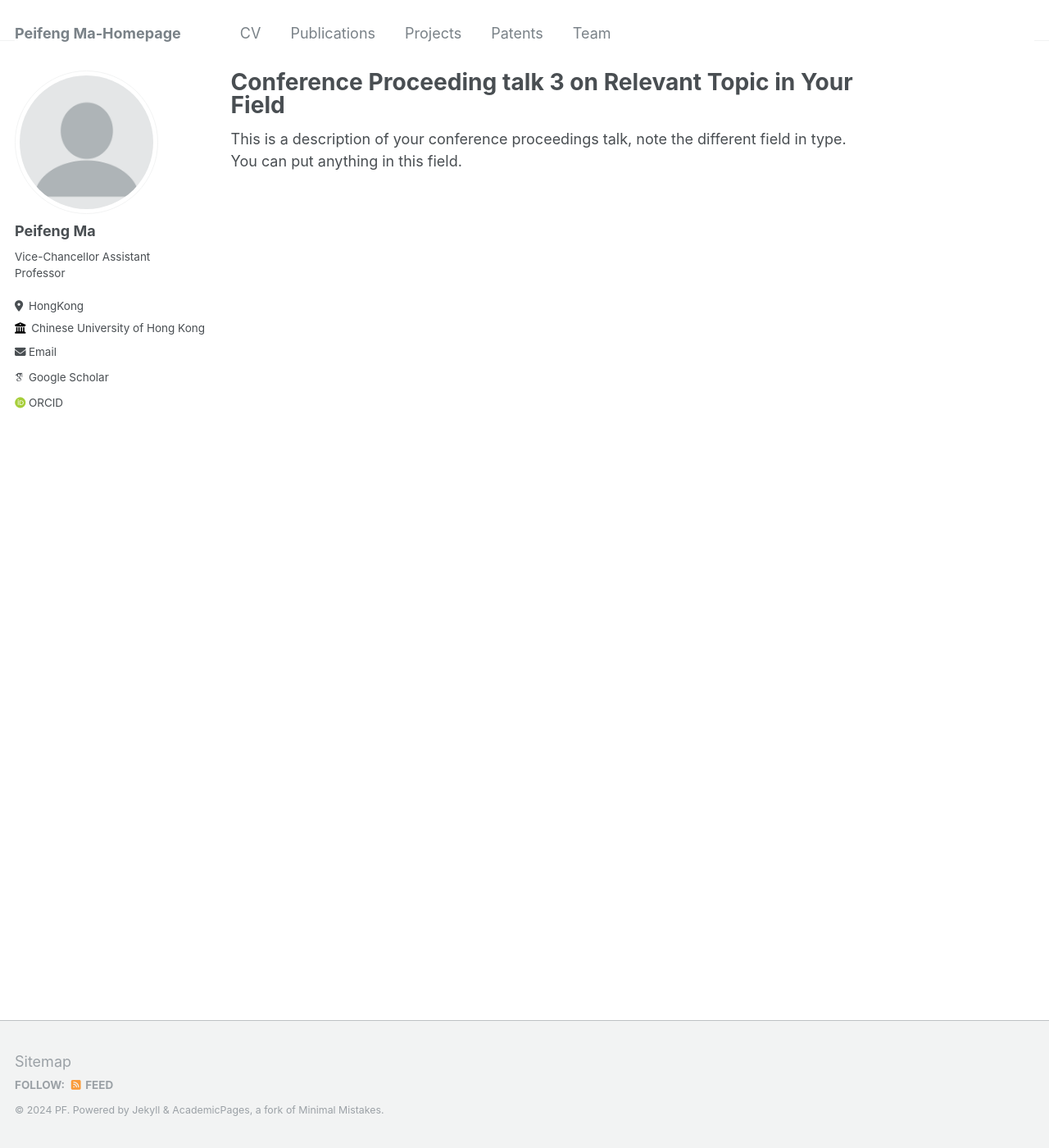
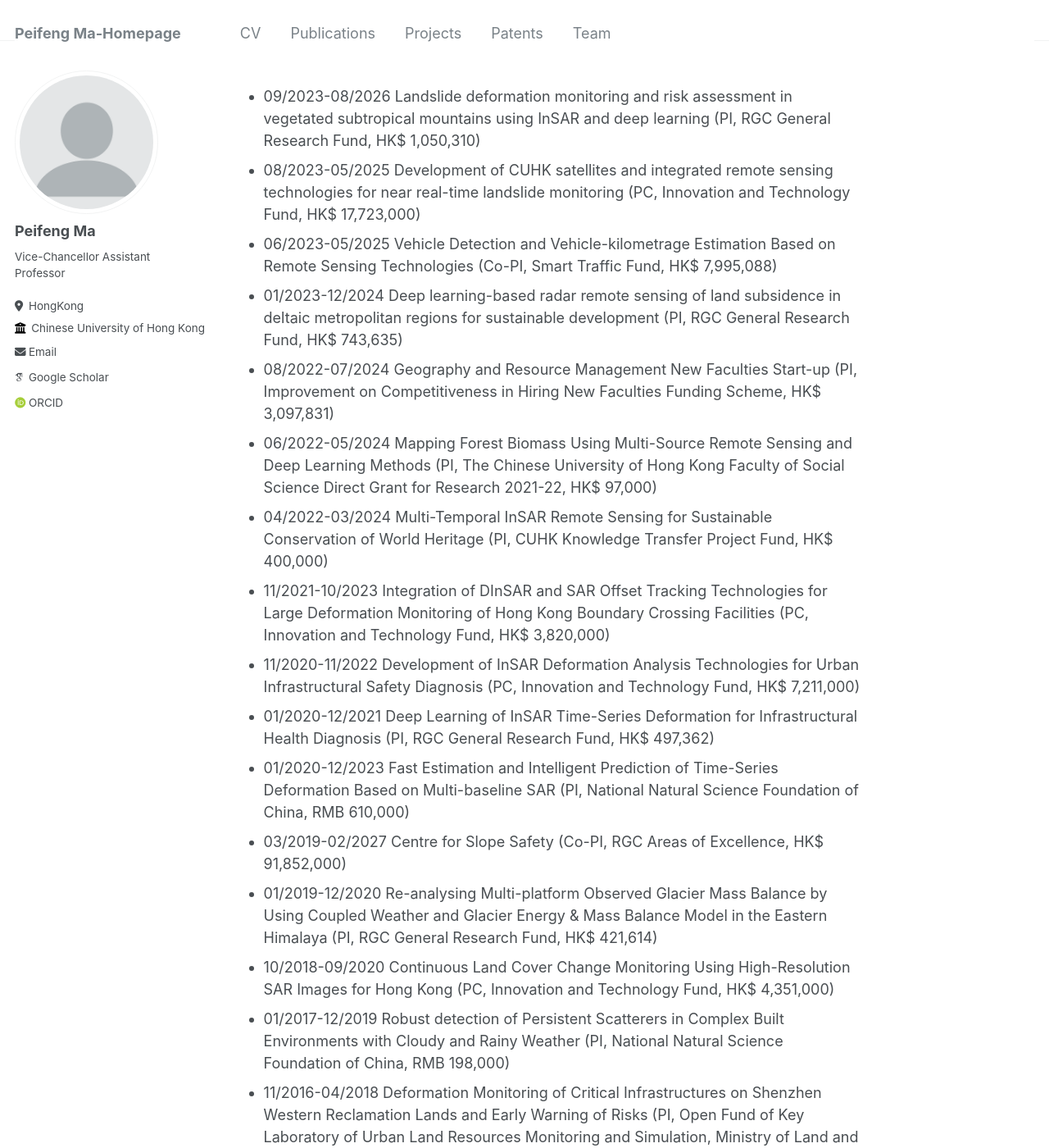
Before and after one commit to pfMA03/peifengMa, a Jekyll site: the page built from talks/2014-03-01-talk-3.md, in a window 1280 px wide and 1400 px high. Shown: the whole window at 82% size. Built offline with Jekyll 4.4.1, drawn with Linux system fonts in a browser that asks for light colours; some web fonts are replaced; some of the changed text lies outside the part shown.

Commit message:
Update 2014-03-01-talk-3.md

```diff
--- a/talks/2014-03-01-talk-3.md
+++ b/talks/2014-03-01-talk-3.md
@@ -1,7 +1,63 @@
 ---
-title: "Conference Proceeding talk 3 on Relevant Topic in Your Field"
+# title: "Conference"
 collection: talks
 permalink: /talks/2014-03-01-talk-3
 ---
 
-This is a description of your conference proceedings talk, note the different field in type. You can put anything in this field.
+* 09/2023-08/2026 Landslide deformation monitoring and risk assessment in vegetated
+subtropical mountains using InSAR and deep learning
+(PI, RGC General Research Fund, HK$ 1,050,310)
+* 08/2023-05/2025 Development of CUHK satellites and integrated remote sensing technologies
+for near real-time landslide monitoring
+(PC, Innovation and Technology Fund, HK$ 17,723,000)
+* 06/2023-05/2025 Vehicle Detection and Vehicle-kilometrage Estimation Based on Remote
+Sensing Technologies
+(Co-PI, Smart Traffic Fund, HK$ 7,995,088)
+* 01/2023-12/2024 Deep learning-based radar remote sensing of land subsidence in deltaic
+metropolitan regions for sustainable development
+(PI, RGC General Research Fund, HK$ 743,635)
+* 08/2022-07/2024 Geography and Resource Management New Faculties Start-up
+(PI, Improvement on Competitiveness in Hiring New Faculties Funding
+Scheme, HK$ 3,097,831)
+* 06/2022-05/2024 Mapping Forest Biomass Using Multi-Source Remote Sensing and Deep
+Learning Methods
+(PI, The Chinese University of Hong Kong Faculty of Social Science Direct
+Grant for Research 2021-22, HK$ 97,000)
+* 04/2022-03/2024 Multi-Temporal InSAR Remote Sensing for Sustainable Conservation of
+World Heritage
+(PI, CUHK Knowledge Transfer Project Fund, HK$ 400,000)
+* 11/2021-10/2023 Integration of DInSAR and SAR Offset Tracking Technologies for Large
+Deformation Monitoring of Hong Kong Boundary Crossing Facilities
+(PC, Innovation and Technology Fund, HK$ 3,820,000)
+* 11/2020-11/2022 Development of InSAR Deformation Analysis Technologies for Urban
+Infrastructural Safety Diagnosis
+(PC, Innovation and Technology Fund, HK$ 7,211,000)
+* 01/2020-12/2021 Deep Learning of InSAR Time-Series Deformation for Infrastructural Health
+Diagnosis
+(PI, RGC General Research Fund, HK$ 497,362)
+* 01/2020-12/2023 Fast Estimation and Intelligent Prediction of Time-Series Deformation
+Based on Multi-baseline SAR
+(PI, National Natural Science Foundation of China, RMB 610,000)
+* 03/2019-02/2027 Centre for Slope Safety
+(Co-PI, RGC Areas of Excellence, HK$ 91,852,000)
+* 01/2019-12/2020 Re-analysing Multi-platform Observed Glacier Mass Balance by Using
+Coupled Weather and Glacier Energy & Mass Balance Model in the Eastern
+Himalaya
+(PI, RGC General Research Fund, HK$ 421,614)
+* 10/2018-09/2020 Continuous Land Cover Change Monitoring Using High-Resolution SAR
+Images for Hong Kong
+(PC, Innovation and Technology Fund, HK$ 4,351,000)
+* 01/2017-12/2019 Robust detection of Persistent Scatterers in Complex Built Environments
+with Cloudy and Rainy Weather
+(PI, National Natural Science Foundation of China, RMB 198,000)
+* 11/2016-04/2018 Deformation Monitoring of Critical Infrastructures on Shenzhen Western
+Reclamation Lands and Early Warning of Risks
+(PI, Open Fund of Key Laboratory of Urban Land Resources Monitoring
+and Simulation, Ministry of Land and Resources, RMB 200,000)
+* 09/2016-08/2018 Remote Sensing of Infrastructural Dynamics and Early Warning of Risks for
+a Sustainable Built Environment
+(PI, AXA Research Fund, Euro 130,000)
+* 07/2016-08/2018 Pilot Study on the Use of Remote Sensing Techniques in Ground
+Deformation Monitoring for the Hong Kong International Airport
+(Co-PI and technical leader, Innovation and Technology Fund,
+HK$3,448,000)
```
